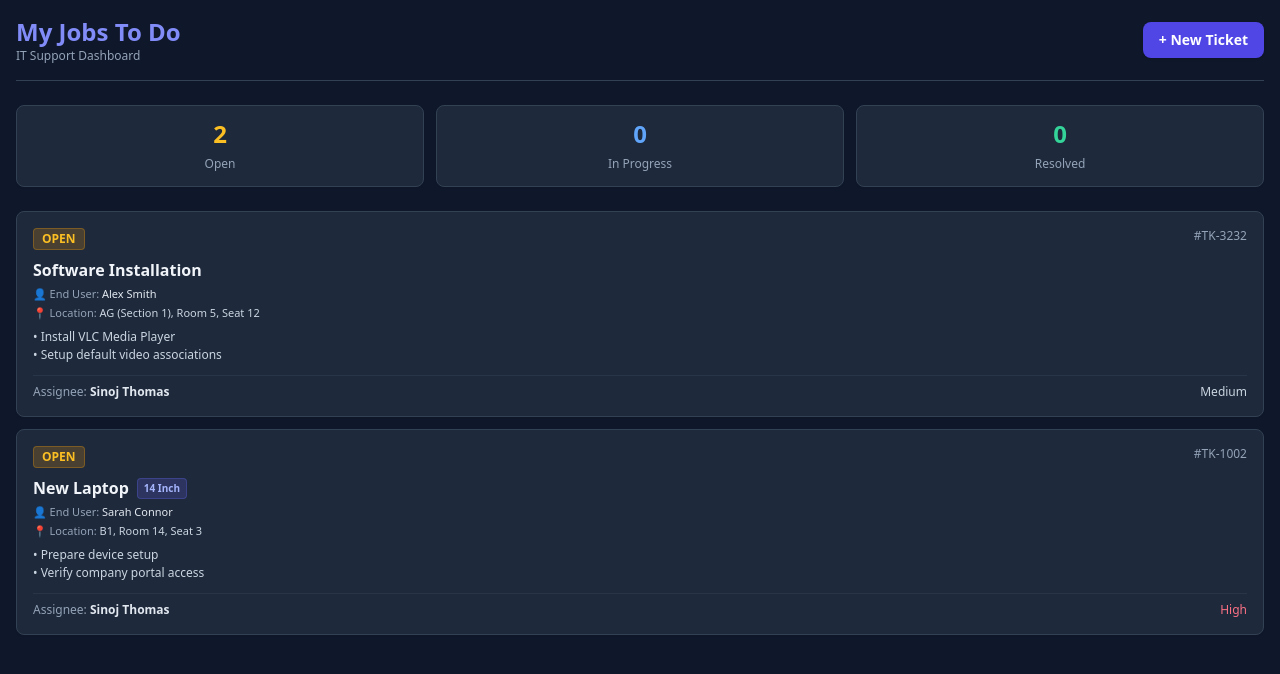
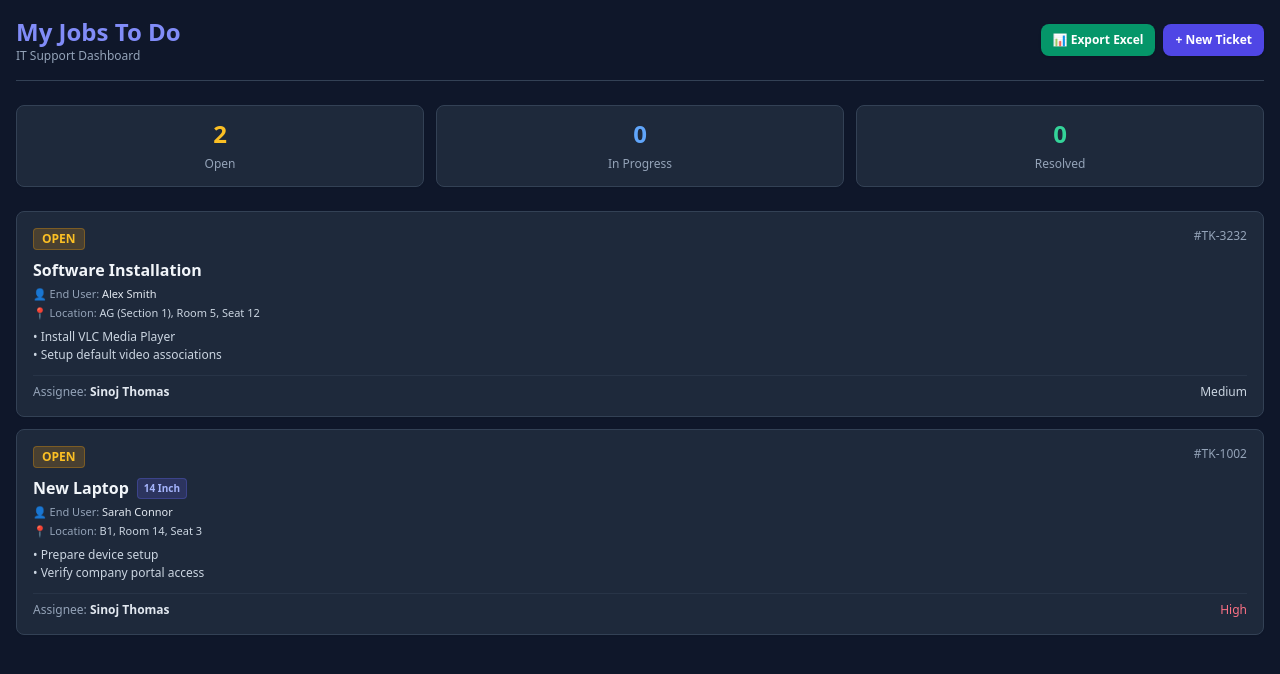
Before and after one commit to sinojthomastyndall-coder/it-ticketing-app, a plain HTML site: page index.html in a window 1280 px wide. Drawn offline with nearby package versions, Linux system fonts and the light colour scheme.

Commit message:
Update index.html

```diff
--- a/index.html
+++ b/index.html
@@ -19,9 +19,14 @@
             <h1 class="text-2xl font-bold text-indigo-400">My Jobs To Do</h1>
             <p class="text-xs text-slate-400">IT Support Dashboard</p>
         </div>
-        <button onclick="openCreateModal()" class="bg-indigo-600 hover:bg-indigo-500 active:bg-indigo-700 text-white text-sm font-semibold px-4 py-2 rounded-lg shadow transition-all duration-200">
-            + New Ticket
-        </button>
+        <div class="flex gap-2">
+            <button onclick="exportToExcel()" class="bg-emerald-600 hover:bg-emerald-500 active:bg-emerald-700 text-white text-xs font-semibold px-3 py-2 rounded-lg shadow transition-all duration-200 flex items-center gap-1">
+                📊 Export Excel
+            </button>
+            <button onclick="openCreateModal()" class="bg-indigo-600 hover:bg-indigo-500 active:bg-indigo-700 text-white text-xs font-semibold px-3 py-2 rounded-lg shadow transition-all duration-200">
+                + New Ticket
+            </button>
+        </div>
     </div>
 
     <!-- Stats Overview -->
@@ -468,6 +473,56 @@
             }
         }
 
+        function exportToExcel() {
+            if (tickets.length === 0) {
+                alert('No tickets available to export.');
+                return;
+            }
+
+            const headers = ["Ticket ID", "End User", "Subject", "Sub Details", "Location", "Description", "Status", "Priority", "Assignee"];
+
+            const rows = tickets.map(t => {
+                let subDetail = t.subOption || '';
+                if(t.deskItems && t.deskItems.length > 0) {
+                    subDetail = t.deskItems.map(i => `${i.name}: ${i.qty}`).join('; ');
+                }
+
+                let locationStr = 'N/A';
+                if (t.locBlockFloor) {
+                    const blockCode = t.locBlockFloor.split(' ')[0];
+                    const secTag = (t.locSection && blockCode.startsWith('A')) ? ` (${t.locSection})` : '';
+                    locationStr = `${blockCode}${secTag}, ${t.locRoom}, ${t.locSeat}`;
+                } else if (t.location) {
+                    locationStr = t.location;
+                }
+
+                const cleanDesc = (t.desc || '').replace(/\r?\n|\r/g, ' ');
+
+                return [
+                    `"${t.id}"`,
+                    `"${(t.endUser || '').replace(/"/g, '""')}"`,
+                    `"${(t.subject || '').replace(/"/g, '""')}"`,
+                    `"${subDetail.replace(/"/g, '""')}"`,
+                    `"${locationStr.replace(/"/g, '""')}"`,
+                    `"${cleanDesc.replace(/"/g, '""')}"`,
+                    `"${t.status}"`,
+                    `"${t.priority}"`,
+                    `"${(t.assignee || '').replace(/"/g, '""')}"`
+                ];
+            });
+
+            const csvContent = "\uFEFF" + [headers.join(','), ...rows.map(e => e.join(','))].join('\n');
+            const blob = new Blob([csvContent], { type: 'text/csv;charset=utf-8;' });
+            const url = URL.createObjectURL(blob);
+
+            const link = document.createElement('a');
+            link.setAttribute('href', url);
+            link.setAttribute('download', `IT_Tickets_Export_${new Date().toISOString().slice(0,10)}.csv`);
+            document.body.appendChild(link);
+            link.click();
+            document.body.removeChild(link);
+        }
+
         render();
     </script>
 </body>
```
